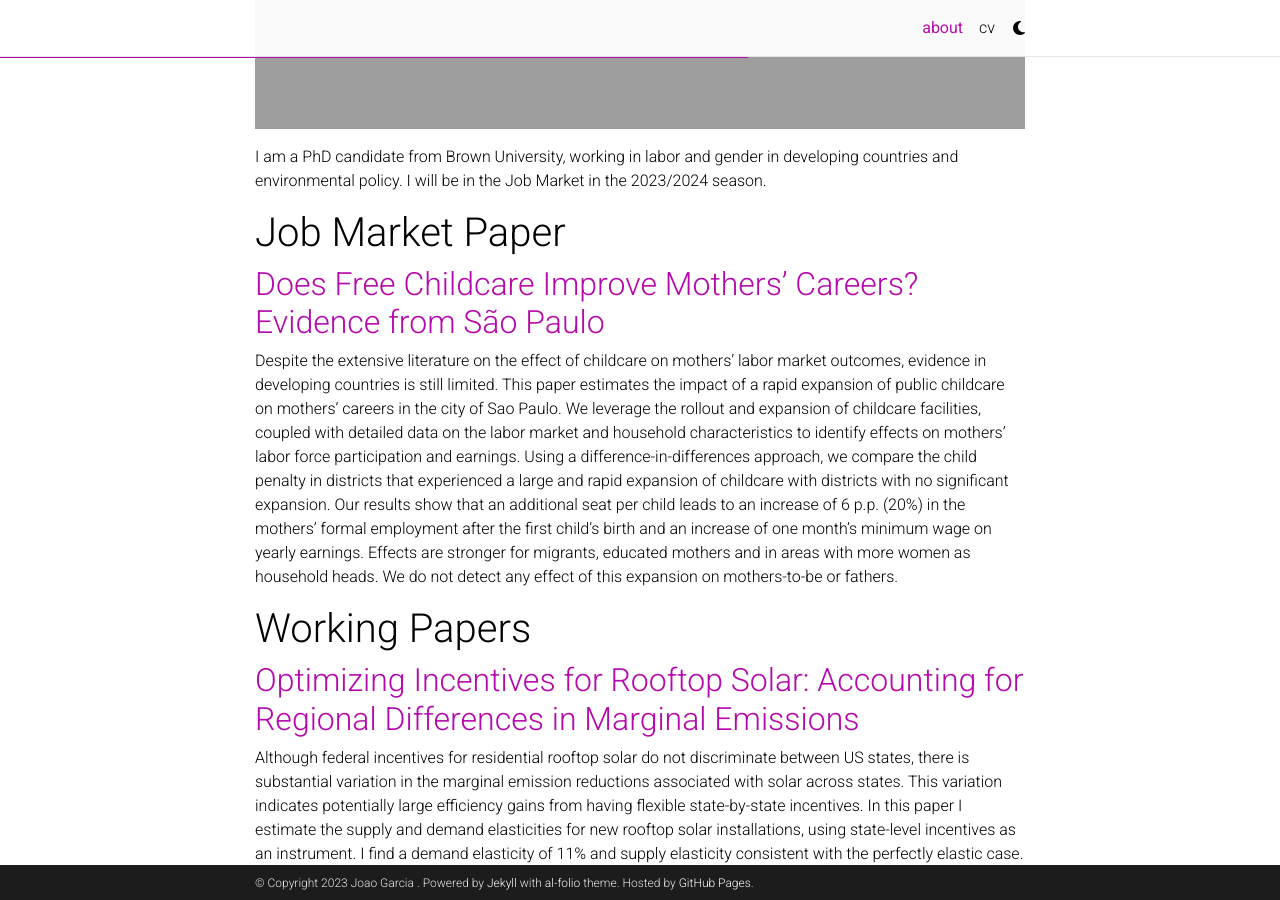
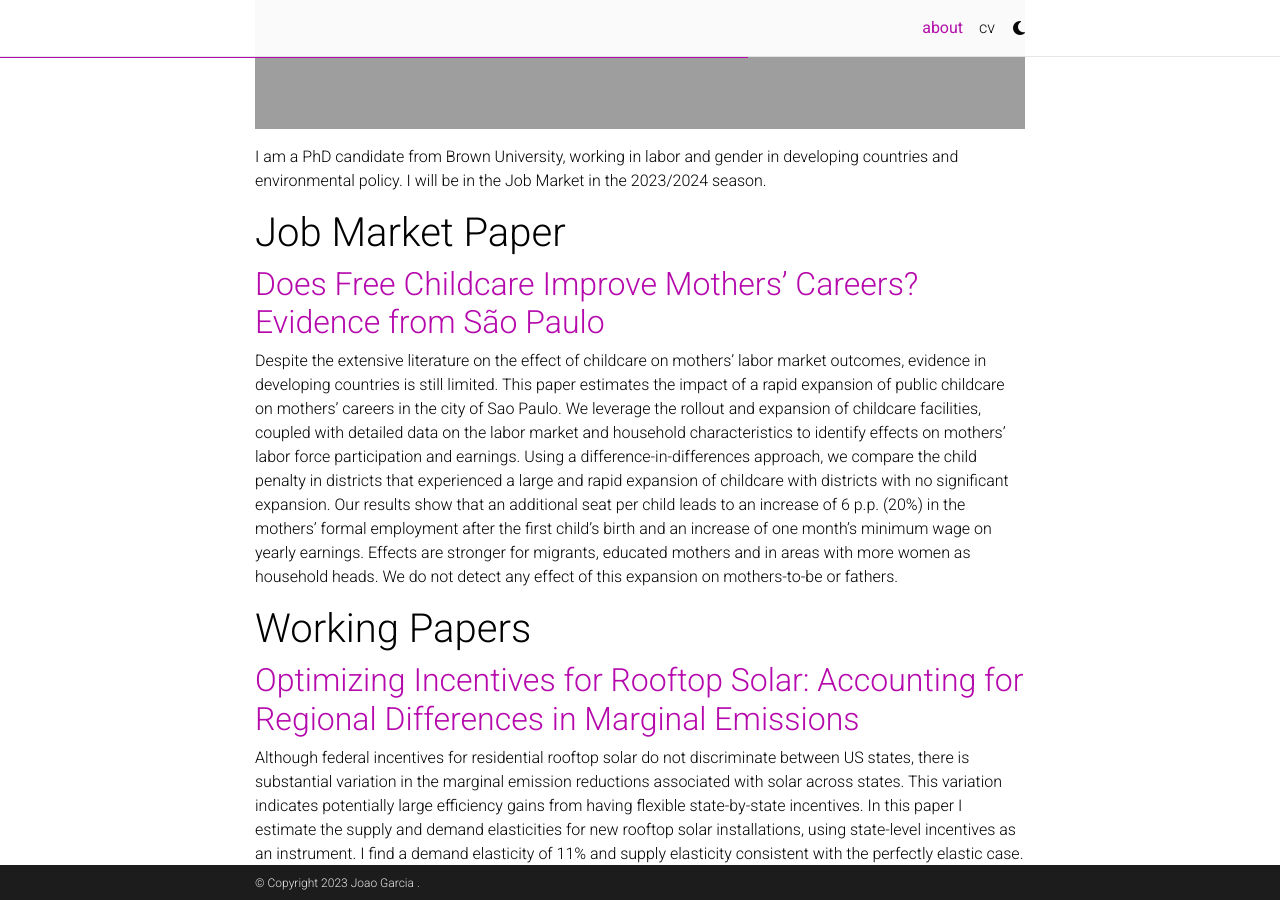
Before and after one commit to jmbvgarcia/jmbvgarcia.github.io, a Jekyll site: the page built from _pages/about.md, in a window 1280 px wide and 900 px high, scrolled down 618 px. Built offline with Jekyll 4.4.1, drawn with Linux system fonts in a browser that asks for light colours; comment, search, counter and statistics services are not loaded; a style sheet for code colours, icons or effects is not loaded.

```diff
--- a/_config.yml
+++ b/_config.yml
@@ -9,10 +9,6 @@ last_name:
 email: joao_garcia@brown.edu
 description: > # the ">" symbol means to ignore newlines until "footer_text:"
   A simple, whitespace theme for academics. Based on [*folio](https://github.com/bogoli/-folio) design.
-footer_text: >
-  Powered by <a href="https://jekyllrb.com/" target="_blank">Jekyll</a> with <a href="https://github.com/alshedivat/al-folio">al-folio</a> theme.
-  Hosted by <a href="https://pages.github.com/" target="_blank">GitHub Pages</a>.
-
 lang: en # the language of your site (for example: en, fr, cn, ru, etc.)
 icon: 💡  # the emoji used as the favicon (alternatively, provide image name in /assets/img/)
 
```
